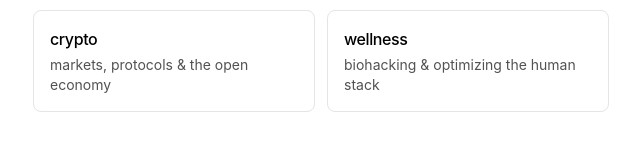
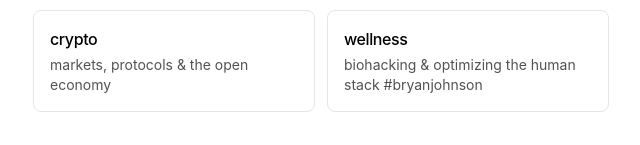
Before and after one commit to belatedingle/imisabella, a Next.js app: page / in a window 1280 px wide. Shown: the part 518-663 px from the top of the page, without its empty margins (319-959 px from the left). Built offline with nearby package versions, Linux system fonts and the light colour scheme.

Commit message:
feat: add #bryanjohnson tag to wellness interest blurb
Co-authored-by: bella <211946071+belatedingle@users.noreply.github.com>

```diff
--- a/app/components/interests.tsx
+++ b/app/components/interests.tsx
@@ -4,7 +4,7 @@ const interests = [
   { title: 'web3', blurb: 'onchain apps & decentralized tech' },
   { title: 'game dev', blurb: 'interactive worlds & real-time systems' },
   { title: 'crypto', blurb: 'markets, protocols & the open economy' },
-  { title: 'wellness', blurb: 'biohacking & optimizing the human stack' },
+  { title: 'wellness', blurb: 'biohacking & optimizing the human stack #bryanjohnson' },
 ]
 
 export function Interests() {
```
